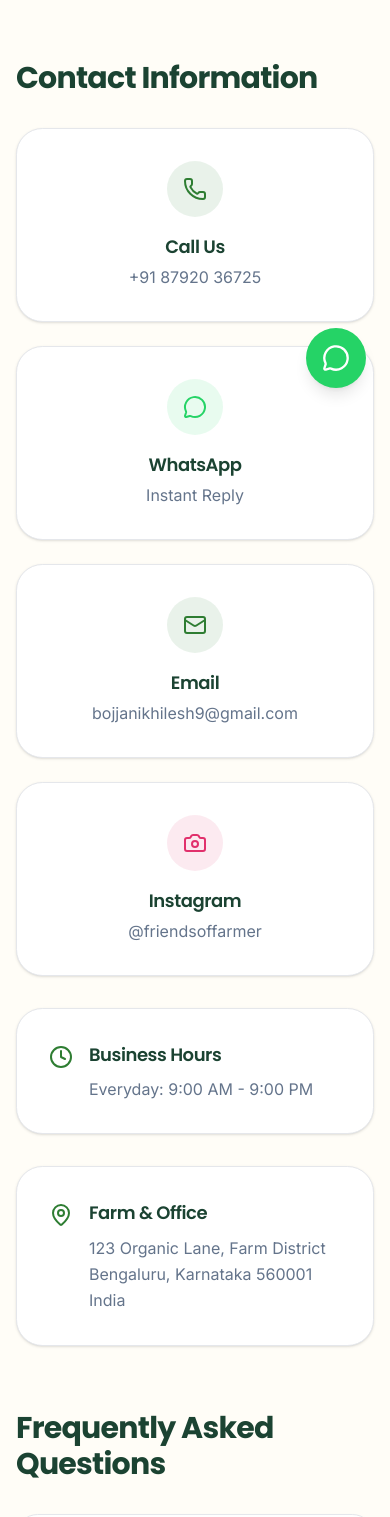
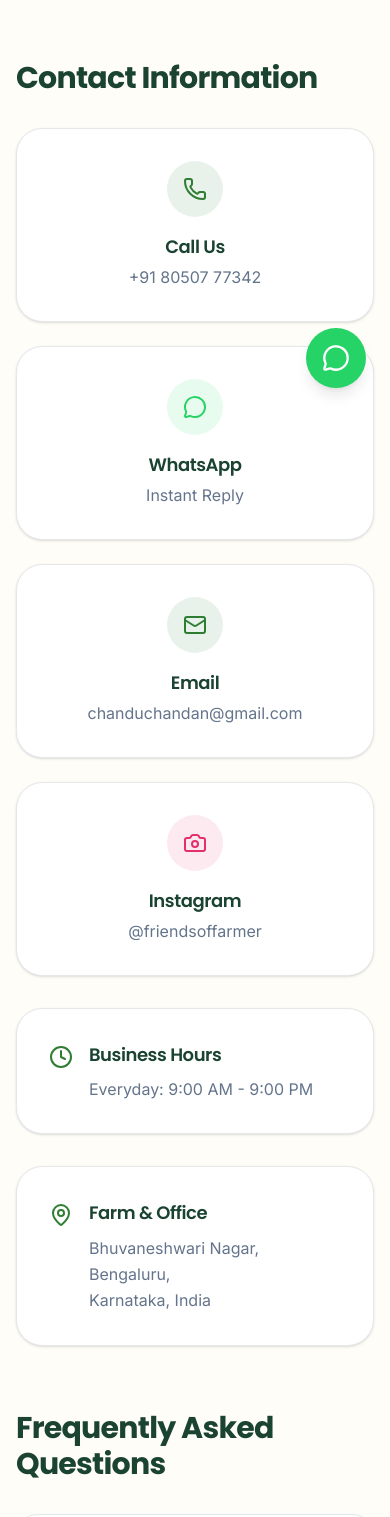
Before and after one commit to Nikhilesh-0007/friend-of-farmer, a Next.js app: page /contact in a window 390 px wide. Shown: the part 432-1949 px from the top of the page. Built offline with nearby package versions, Linux system fonts and the light colour scheme.

Commit message:
Update contact details (Address, Phone, WhatsApp, Email)

```diff
--- a/src/app/cart/page.tsx
+++ b/src/app/cart/page.tsx
@@ -45,7 +45,7 @@ export default function CartPage() {
 
     message += `%0APlease confirm my order and provide the total pricing.`;
 
-    const whatsappUrl = `https://wa.me/918792036725?text=${message}`;
+    const whatsappUrl = `https://wa.me/916360881181?text=${message}`;
     window.open(whatsappUrl, '_blank');
     clearCart();
   };
--- a/src/app/contact/page.tsx
+++ b/src/app/contact/page.tsx
@@ -49,15 +49,15 @@ export default function ContactPage() {
             <h2 className="font-heading text-3xl font-bold mb-8">Contact Information</h2>
 
             <div className="grid grid-cols-1 sm:grid-cols-2 gap-6">
-              <a href="tel:+918792036725" className="flex flex-col items-center text-center p-8 bg-white rounded-3xl shadow-sm border border-border hover:shadow-lg transition-shadow group">
+              <a href="tel:+918050777342" className="flex flex-col items-center text-center p-8 bg-white rounded-3xl shadow-sm border border-border hover:shadow-lg transition-shadow group">
                 <div className="w-14 h-14 bg-primary/10 text-primary rounded-full flex items-center justify-center mb-4 group-hover:scale-110 transition-transform">
                   <Phone className="h-6 w-6" />
                 </div>
                 <h3 className="font-semibold text-lg mb-1">Call Us</h3>
-                <p className="text-muted-foreground">+91 87920 36725</p>
+                <p className="text-muted-foreground">+91 80507 77342</p>
               </a>
 
-              <a href="https://wa.me/918792036725" target="_blank" rel="noreferrer" className="flex flex-col items-center text-center p-8 bg-white rounded-3xl shadow-sm border border-border hover:shadow-lg transition-shadow group">
+              <a href="https://wa.me/916360881181" target="_blank" rel="noreferrer" className="flex flex-col items-center text-center p-8 bg-white rounded-3xl shadow-sm border border-border hover:shadow-lg transition-shadow group">
                 <div className="w-14 h-14 bg-[#25D366]/10 text-[#25D366] rounded-full flex items-center justify-center mb-4 group-hover:scale-110 transition-transform">
                   <MessageCircle className="h-6 w-6" />
                 </div>
@@ -65,12 +65,12 @@ export default function ContactPage() {
                 <p className="text-muted-foreground">Instant Reply</p>
               </a>
 
-              <a href="mailto:bojjanikhilesh9@gmail.com" className="flex flex-col items-center text-center p-8 bg-white rounded-3xl shadow-sm border border-border hover:shadow-lg transition-shadow group">
+              <a href="mailto:chanduchandan@gmail.com" className="flex flex-col items-center text-center p-8 bg-white rounded-3xl shadow-sm border border-border hover:shadow-lg transition-shadow group">
                 <div className="w-14 h-14 bg-primary/10 text-primary rounded-full flex items-center justify-center mb-4 group-hover:scale-110 transition-transform">
                   <Mail className="h-6 w-6" />
                 </div>
                 <h3 className="font-semibold text-lg mb-1">Email</h3>
-                <p className="text-muted-foreground break-all">bojjanikhilesh9@gmail.com</p>
+                <p className="text-muted-foreground break-all">chanduchandan@gmail.com</p>
               </a>
 
               <a href="https://instagram.com/friendsoffarmer" target="_blank" rel="noreferrer" className="flex flex-col items-center text-center p-8 bg-white rounded-3xl shadow-sm border border-border hover:shadow-lg transition-shadow group">
@@ -86,7 +86,7 @@ export default function ContactPage() {
               <Clock className="h-6 w-6 text-primary shrink-0 mt-1" />
               <div>
                 <h3 className="font-semibold text-lg mb-2">Business Hours</h3>
-                <p className="text-muted-foreground">Everyday: 9:00 AM - 9:00 PM</p>
+                <p className="text-muted-foreground">Everyday:  9:00 AM - 9:00 PM</p>
               </div>
             </div>
             <div className="bg-white p-8 rounded-3xl shadow-sm border border-border flex items-start gap-4">
@@ -94,9 +94,8 @@ export default function ContactPage() {
               <div>
                 <h3 className="font-semibold text-lg mb-2">Farm & Office</h3>
                 <p className="text-muted-foreground leading-relaxed">
-                  123 Organic Lane, Farm District<br />
-                  Bengaluru, Karnataka 560001<br />
-                  India
+                  Bhuvaneshwari Nagar, Bengaluru,<br />
+                  Karnataka, India
                 </p>
               </div>
             </div>
--- a/src/components/layout/Footer.tsx
+++ b/src/components/layout/Footer.tsx
@@ -74,21 +74,21 @@ export default function Footer() {
                   <MapPin className="h-4 w-4 text-primary" />
                 </div>
                 <span className="text-white/60 text-sm leading-relaxed">
-                  123 Organic Lane, Farm District<br />
-                  Bengaluru, Karnataka 560001
+                  Bhuvaneshwari Nagar, Bengaluru,<br />
+                  Karnataka, India
                 </span>
               </li>
               <li className="flex items-center gap-4">
                 <div className="bg-white/10 p-2 rounded-lg">
                   <Phone className="h-4 w-4 text-primary" />
                 </div>
-                <span className="text-white/60 text-sm">+91 87920 36725</span>
+                <span className="text-white/60 text-sm">+91 80507 77342</span>
               </li>
               <li className="flex items-center gap-4">
                 <div className="bg-white/10 p-2 rounded-lg">
                   <Mail className="h-4 w-4 text-primary" />
                 </div>
-                <span className="text-white/60 text-sm">bojjanikhilesh9@gmail.com</span>
+                <span className="text-white/60 text-sm">chanduchandan@gmail.com</span>
               </li>
             </ul>
           </div>
```
